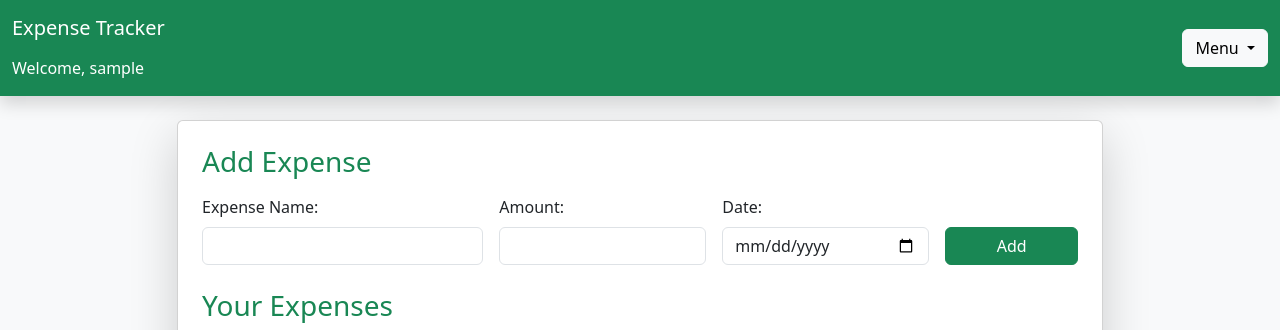
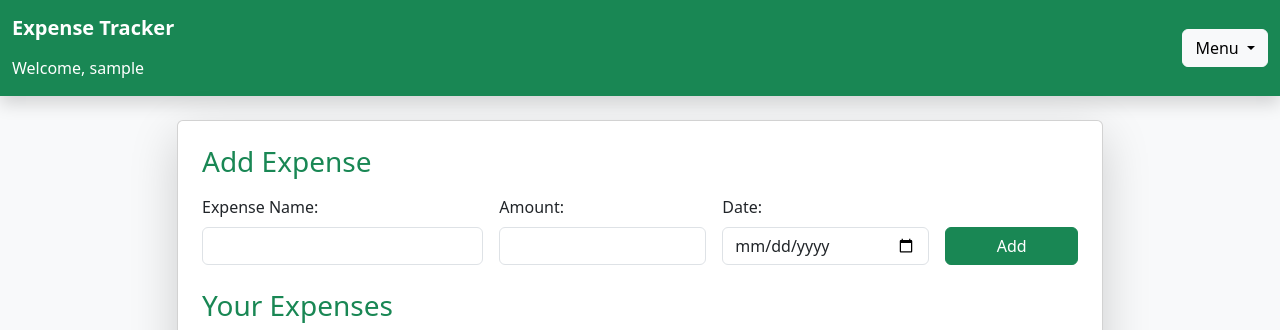
Before and after one commit to mohanasri2606/Expense_tracker, a Flask app: page /dashboard in a window 1280 px wide. Shown: the top 330 px of the page. Run offline with Flask 3, Linux system fonts and the light colour scheme; the visitor is signed in with stand-in values (Sample User, id 1); data that the repository does not hold is empty.

Commit message:
Update dashboard.html

```diff
--- a/templates/dashboard.html
+++ b/templates/dashboard.html
@@ -13,8 +13,8 @@
     <!-- Navbar -->
     <nav class="navbar navbar-expand-lg navbar-dark bg-success shadow">
         <div class="container-fluid">
-            <div class="d-flex flex-column">
-                <a class="navbar-brand" href="#">Expense Tracker</a>
+            <div class="d-flex flex-column gap-0">
+                <a class="navbar-brand" href="#"><b>Expense Tracker</b></a>
                 <span class="navbar-text text-white">Welcome, {{ session.username }}</span>
             </div>
 
```
